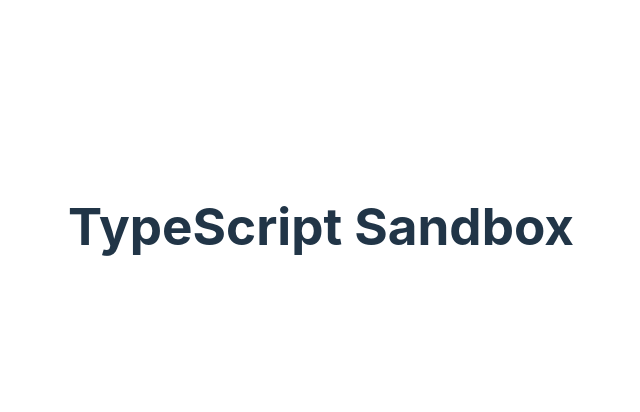
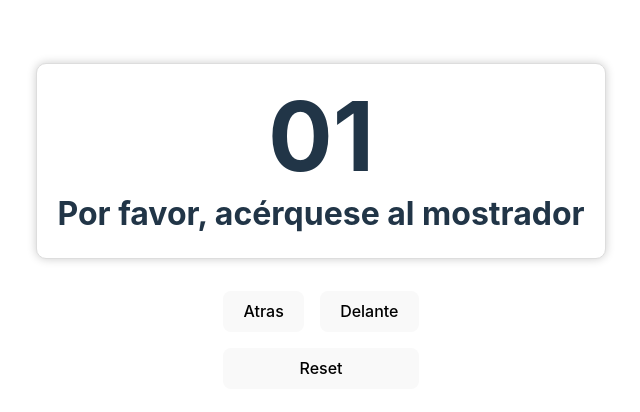
Before and after one commit to 23Mila23/ENTREGAMODULO04, a website built with Vite: page index.html in a window 1280 px wide. Shown: the part 174-586 px from the top of the page, without its empty margins (319-959 px from the left). Built offline with nearby package versions, Linux system fonts and the light colour scheme.

Commit message:
add action buttons

```diff
--- a/index.html
+++ b/index.html
@@ -3,12 +3,21 @@
   <head>
     <meta charset="UTF-8" />
     <link rel="icon" type="image/svg+xml" href="/vite.svg" />
+    <link rel="stylesheet" href="./src/style.css" />
     <meta name="viewport" content="width=device-width, initial-scale=1.0" />
     <title>Vite + TS</title>
   </head>
   <body>
-    <div id="app">
-      <h1>TypeScript Sandbox</h1>
+    <div class="turno-display">
+      <h1 class="numero-turno">01</h1>
+      <p class="texto-turno">Por favor, acérquese al mostrador</p>
+    </div>
+    <div id="buttons-container">
+      <div class="back-and-forward-actions">
+        <button>Atras</button>
+        <button>Delante</button>
+      </div>
+      <button>Reset</button>
     </div>
     <script type="module" src="/src/main.ts"></script>
   </body>
--- a/src/style.css
+++ b/src/style.css
@@ -26,9 +26,12 @@
 body {
   margin: 0;
   display: flex;
-  place-items: center;
+  align-items: center;
+  justify-content: center;
   min-width: 320px;
   min-height: 100vh;
+  flex-direction: column;
+  gap: 2rem;
 }
 
 h1 {
@@ -95,3 +98,40 @@
     background-color: #f9f9f9;
   }
 }
+
+
+.turno-display {
+  display: flex;
+  flex-direction: column;
+  align-items: center;
+  justify-content: center;
+  background-color: #fff;
+  border: 1px solid #ddd;
+  padding: 20px;
+  border-radius: 10px;
+  box-shadow: 0 0 10px rgba(0, 0, 0, 0.2);
+}
+
+.numero-turno {
+  font-size: 6rem;
+  font-weight: bold;
+  margin: 0;
+}
+
+.texto-turno {
+  font-size: 2rem;
+  font-weight: bold;
+  margin: 0;
+  text-align: center;
+}
+
+#buttons-container{
+  display: flex;
+  gap: 1rem;
+  flex-direction: column;
+
+}
+.back-and-forward-actions {
+  display: flex;
+  gap: 1rem;
+}
```
